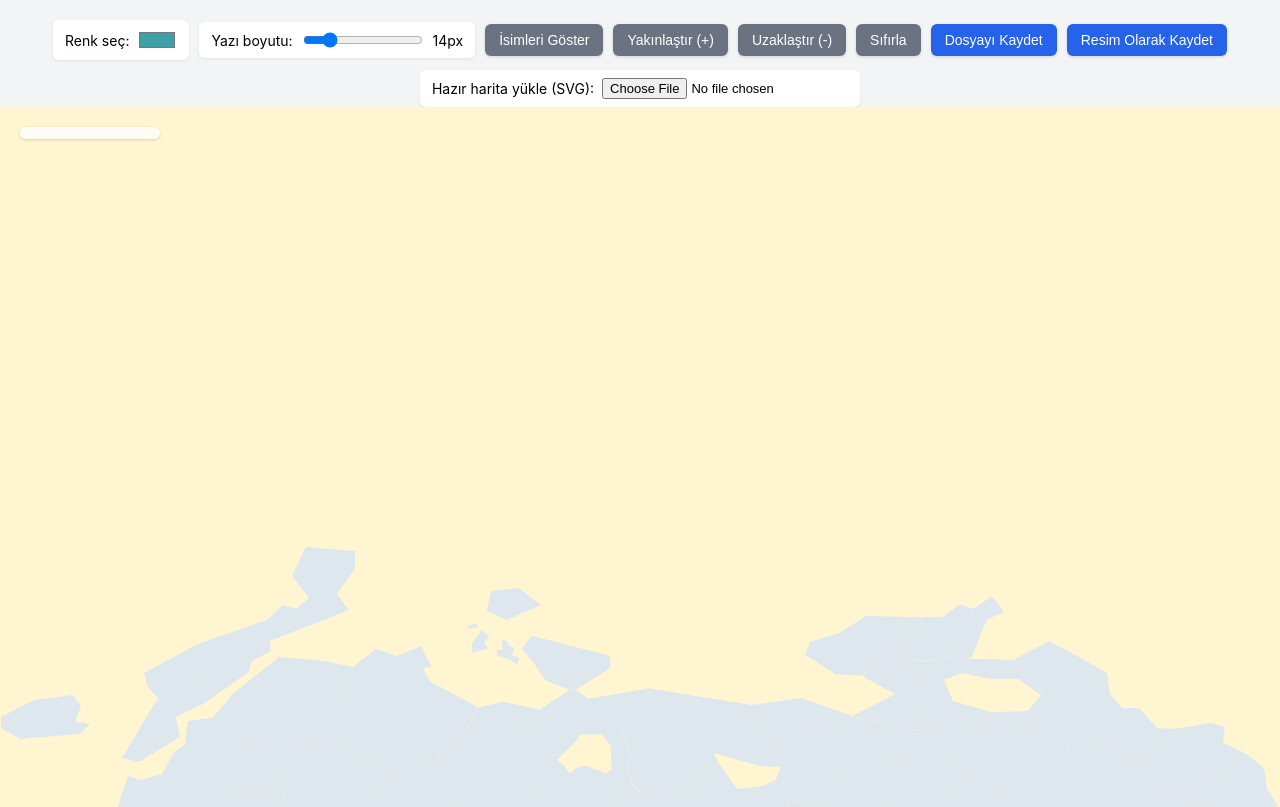
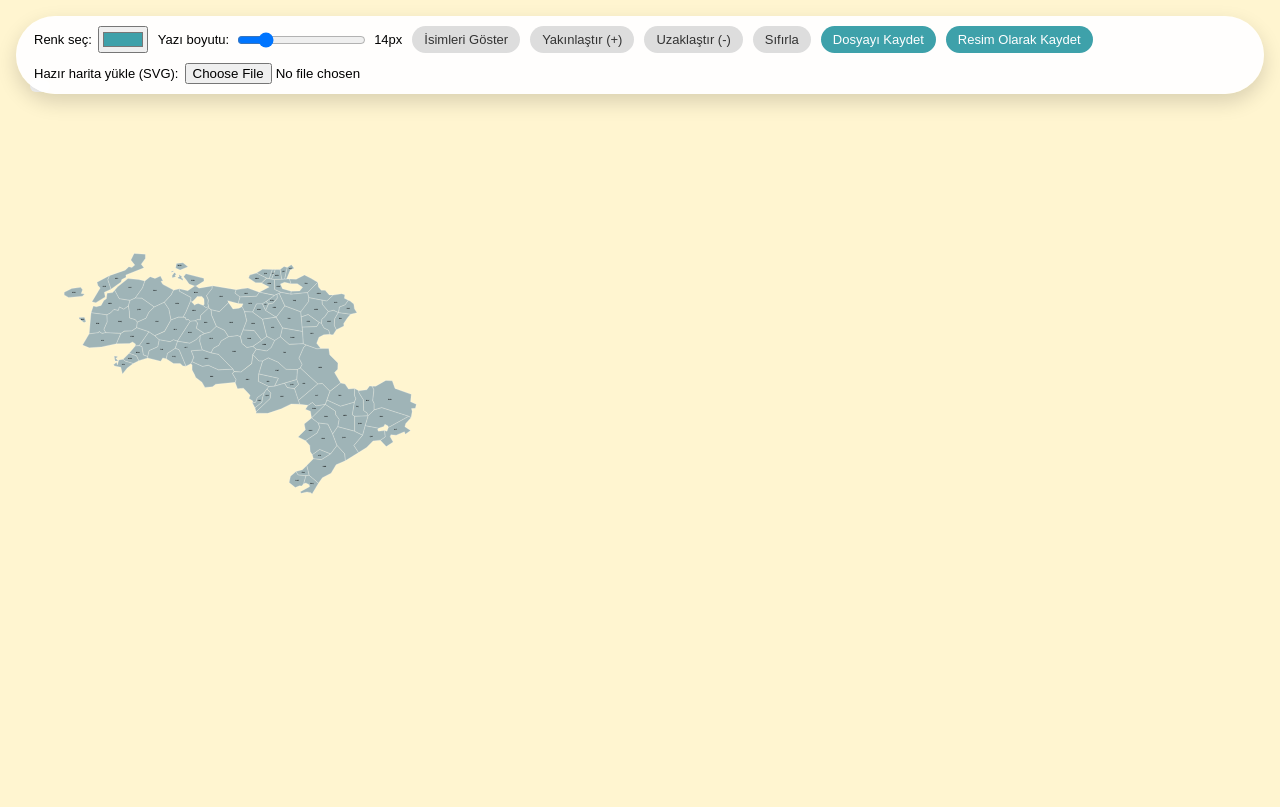
Before and after one commit to selenshere/ilveilceler, a plain HTML site: page index.html in a window 1280 px wide. Shown: the top 807 px of the page. Drawn offline with nearby package versions, Linux system fonts and the light colour scheme; files that its build step writes are made by us from their sources; files whose address does not match are found by name.

Commit message:
Update style.css

```diff
--- a/turkey-map/style/style.css
+++ b/turkey-map/style/style.css
@@ -1,157 +1,84 @@
-/* Genel gövde */
 body {
   margin: 0;
-  font-family: -apple-system, BlinkMacSystemFont, "Helvetica Neue", Arial, sans-serif;
-  background: #f3f4f6;
+  font-family: Arial, sans-serif;
+  background: #FFF5D0;
+  overflow: hidden;
 }
 
-/* Üst kontrol paneli */
 .controls {
-  max-width: 1400px;
-  margin: 20px auto 0;
+  position: fixed;
+  top: 16px;
+  left: 16px;
+  right: 16px;
+  z-index: 20;
   display: flex;
   flex-wrap: wrap;
   gap: 10px;
   align-items: center;
-  justify-content: center;
+  background: rgba(255, 255, 255, 0.95);
+  padding: 10px 18px;
+  border-radius: 999px;
+  box-shadow: 0 8px 20px rgba(0, 0, 0, 0.15);
 }
 
 .controls label {
-  font-size: 14px;
   display: flex;
   align-items: center;
-  gap: 8px;
-  background: #fff;
-  padding: 8px 12px;
-  border-radius: 6px;
-  box-shadow: 0 1px 3px rgba(0,0,0,.08);
-}
-
-.controls input[type="color"],
-.controls input[type="file"],
-.controls input[type="range"] {
+  gap: 6px;
   font-size: 13px;
 }
 
-.controls input[type="color"] {
-  width: 40px;
-  height: 24px;
-  padding: 0;
+#turkey-map {
+  position: fixed;
+  inset: 0;
+  display: flex;
+  align-items: center;
+  justify-content: center;
+  background: #FFF5D0;
+}
+
+#turkey-map svg {
+  width: 90%;
+  height: 80%;
+  max-width: 1400px;
+  max-height: 800px;
+  transition: transform 0.08s ease-out;
+}
+
+.btn {
+  background: #3EA1AA;
   border: none;
-  background: transparent;
+  border-radius: 999px;
+  padding: 6px 12px;
+  font-size: 13px;
+  color: #fff;
   cursor: pointer;
 }
 
-.controls input[type="range"] {
-  width: 120px;
+.btn.secondary {
+  background: #ddd;
+  color: #333;
 }
 
-/* Butonlar */
-.btn {
-  border: none;
-  border-radius: 6px;
-  padding: 8px 14px;
-  font-size: 14px;
-  cursor: pointer;
-  background: #2563eb;
-  color: #fff;
-  box-shadow: 0 1px 3px rgba(0,0,0,.15);
-  transition: transform .1s, box-shadow .1s, background .1s;
+.hover-info {
+  position: absolute;
+  top: 80px;
+  left: 30px;
+  background: #fff;
+  padding: 6px 10px;
+  border-radius: 999px;
+  font-size: 13px;
 }
 
-.btn.secondary {
-  background: #6b7280;
+#turkey-map .district-label {
+  display: none;
+  pointer-events: none;
+  fill: #000;
+  font-weight: bold;
+  text-anchor: middle;
+  dominant-baseline: central;
 }
 
-.btn:hover {
-  transform: translateY(-1px);
-  box-shadow: 0 2px 6px rgba(0,0,0,.18);
-}
-
-.btn:active {
-  transform: translateY(0);
-  box-shadow: 0 1px 3px rgba(0,0,0,.15);
-}
-
-/* Harita ana kapsayıcı */
-#turkey-map {
-  text-align: center;
-  background-color: #fff5d0;
-  min-height: 700px;
-  position: relative;
-  overflow: hidden;
-}
-
-/* Sol üst il + ilçe yazısı */
-#turkey-map .hover-info {
-  position: absolute;
-  left: 20px;
-  top: 20px;
-  background: rgba(255,255,255,0.8);
-  padding: 6px 10px;
-  border-radius: 6px;
-  font-size: 14px;
-  color: #111827;
-  box-shadow: 0 1px 3px rgba(0,0,0,.15);
-  z-index: 10;
-  min-width: 120px;
-  text-align: left;
-}
-
-/* SVG kapsayıcısı */
-#turkey-map .map-container svg {
-  width: 100%;
-  max-width: 1400px;
-  height: 650px;
-  margin: 30px 0 50px;
-  transform-origin: center center;
-  transition: transform 0.15s ease-out;
-}
-
-/* İller (üst grup) */
-#turkey-map svg #turkey > g {
-  transition: all 0.2s;
-}
-
-/* İlçeler üzerine gelince hafif highlight */
-#turkey-map svg #turkey > g:hover > g path,
-#turkey-map svg #turkey > g:hover > g polygon,
-#turkey-map svg #turkey > g:hover > g g {
-  cursor: pointer;
-  opacity: 0.85;
-}
-
-/* İlçelerin kendisi */
-#turkey-map svg #turkey > g > g path,
-#turkey-map svg #turkey > g > g polygon,
-#turkey-map svg #turkey > g > g g {
-  fill: #dfe7ee;           /* Açık gri, beyaz değil */
-  cursor: pointer;
-  stroke: none;
-}
-
-/* Orijinal kısaltma etiketlerini gizle */
-#turkey-map svg #turkey > g text {
-  display: none;
-}
-
-/* İl sınırları (stroke) açıkken */
-#turkey-map.borders-on svg #turkey > g > g path,
-#turkey-map.borders-on svg #turkey > g > g polygon {
-  stroke: #ffffff;
-  stroke-width: 0.7;
-}
-
-/* Dinamik etiketler (tam ilçe isimleri) */
-#turkey-map .district-label {
-  fill: #000;
-  text-anchor: middle;
-  dominant-baseline: central;
-  pointer-events: none;
-  display: none;
-}
-
-/* Etiket göster/gizle kontrolü */
 #turkey-map.labels-visible .district-label {
   display: block !important;
 }
```
